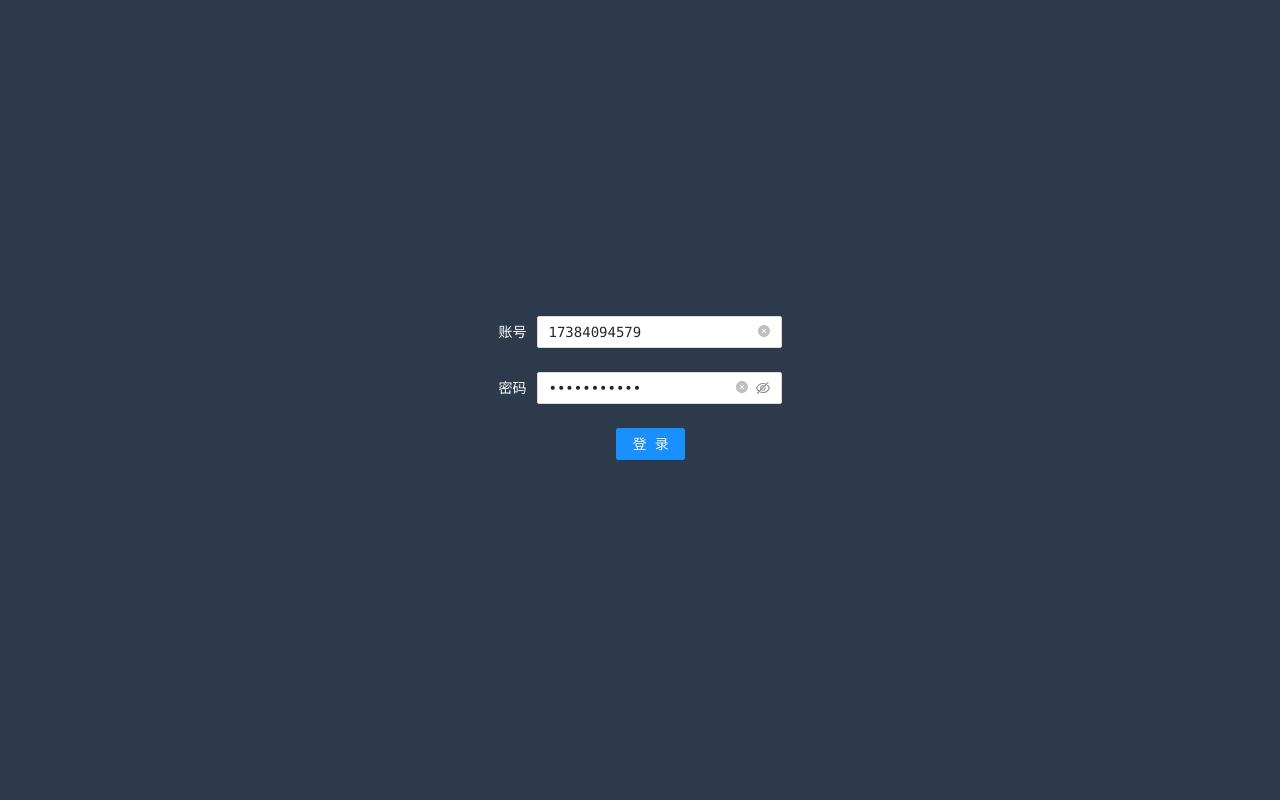
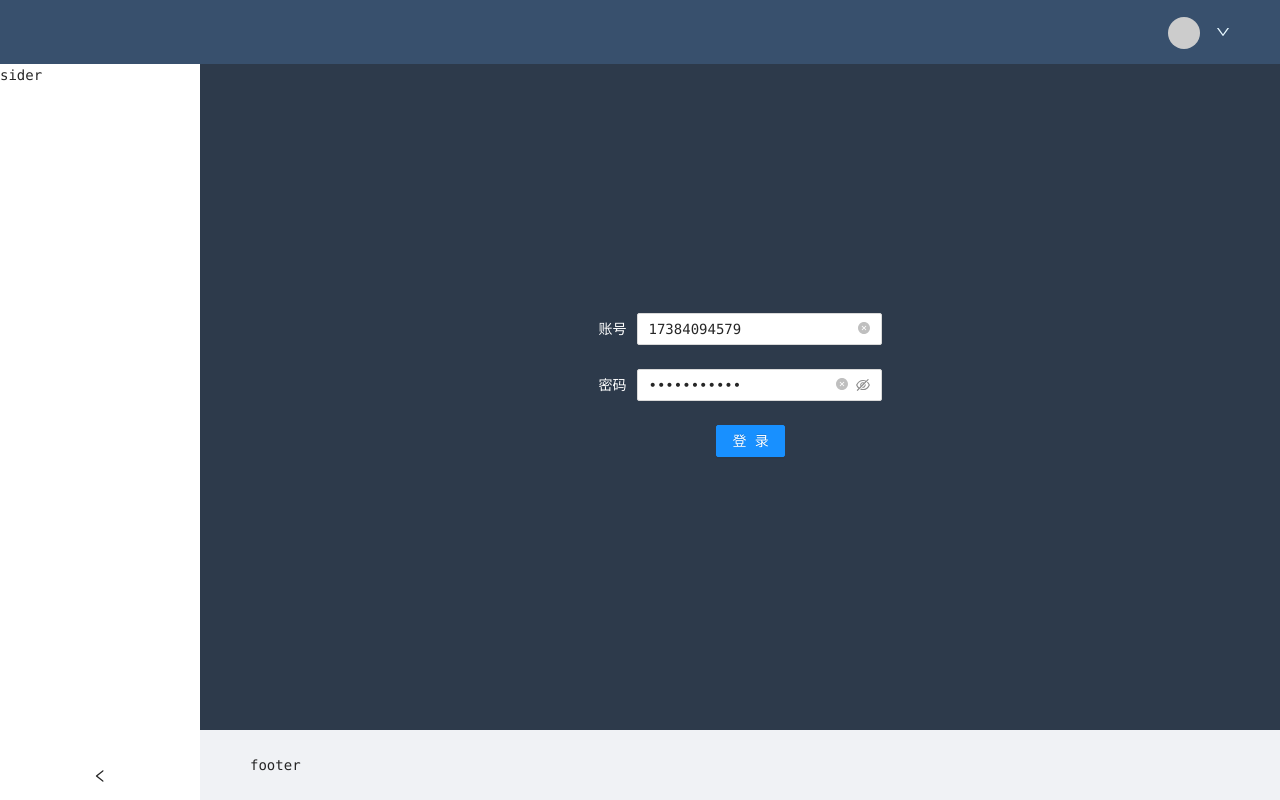
Before and after one commit to FourKress/stadium-admin, a React (Create React App) app: page /#/login in a window 1280 px wide. Built offline with nearby package versions, Linux system fonts and the light colour scheme.

Commit message:
feat: 布局

```diff
--- a/src/App.js
+++ b/src/App.js
@@ -1,7 +1,25 @@
 import routes from './routes';
+import { Layout } from 'antd';
+
+import MyHeader from './components/header';
+import MyFooter from './components/footer';
+import MySider from './components/sider';
+
+const { Content } = Layout;
 
 function App() {
-  return <div className="App">{routes}</div>;
+  return (
+    <div className="App">
+      <Layout>
+        <MySider>Sider</MySider>
+        <Layout>
+          <MyHeader>Header</MyHeader>
+          <Content>{routes}</Content>
+          <MyFooter>Footer</MyFooter>
+        </Layout>
+      </Layout>
+    </div>
+  );
 }
 
 export default App;
--- a/src/assets/styles/index.scss
+++ b/src/assets/styles/index.scss
@@ -15,6 +15,10 @@ body {
   min-height: 100%;
   font-family: source-code-pro, Menlo, Monaco, Consolas, 'Courier New',
     monospace;
+
+  .ant-layout {
+    height: 100%;
+  }
 }
 
 .loading {
--- /dev/null
+++ b/src/components/footer/index.jsx
@@ -0,0 +1,13 @@
+import { Layout } from 'antd';
+
+const { Footer } = Layout;
+
+function MyFooter() {
+  return (
+    <Footer>
+      <div>footer</div>
+    </Footer>
+  );
+}
+
+export default MyFooter;
--- /dev/null
+++ b/src/components/header/index.jsx
@@ -0,0 +1,40 @@
+import { useNavigate } from 'react-router-dom';
+import { Layout, Avatar, Space, Menu, Dropdown } from 'antd';
+import { DownOutlined } from '@ant-design/icons';
+import './index.scss';
+const { Header } = Layout;
+
+function MyHeader() {
+  const navigate = useNavigate();
+  const userInfo = JSON.parse(localStorage.getItem('userInfo') ?? '{}');
+
+  const logOut = () => {
+    localStorage.clear();
+    navigate('/login');
+  };
+
+  const menu = (
+    <Menu>
+      <Menu.Item onClick={() => logOut()}>退出登录</Menu.Item>
+    </Menu>
+  );
+
+  return (
+    <Header>
+      <div className={'wrap'}>
+        <div className={'left'}></div>
+        <div className={'right'}>
+          <Dropdown overlay={menu} placement="bottomLeft" arrow>
+            <Space>
+              <Avatar src={userInfo.avatarUrl} />
+              <span>{userInfo.nickName}</span>
+              <DownOutlined />
+            </Space>
+          </Dropdown>
+        </div>
+      </div>
+    </Header>
+  );
+}
+
+export default MyHeader;
--- /dev/null
+++ b/src/components/header/index.scss
@@ -0,0 +1,15 @@
+.ant-layout-header {
+  color: #e6f7ff;
+  background-color: #38506d;
+
+  .wrap {
+    display: flex;
+    align-items: center;
+    justify-content: space-between;
+
+    .right {
+      cursor: pointer;
+      user-select: none;
+    }
+  }
+}
--- /dev/null
+++ b/src/components/sider/index.jsx
@@ -0,0 +1,14 @@
+import { Layout } from 'antd';
+import './index.scss';
+const { Sider } = Layout;
+
+function MySider() {
+  return (
+    <Sider collapsible={true} theme="light">
+      <div className={'top'}></div>
+      <div>sider</div>
+    </Sider>
+  );
+}
+
+export default MySider;
--- /dev/null
+++ b/src/components/sider/index.scss
@@ -0,0 +1,8 @@
+.ant-layout-sider {
+  //color: #fff;
+  .top {
+    width: 100%;
+    height: 64px;
+    background-color: #38506d;
+  }
+}
--- a/src/routes/index.js
+++ b/src/routes/index.js
@@ -3,8 +3,8 @@ import { Route, Routes } from 'react-router-dom';
 import AuthRoute from './authRoute';
 import { Loading } from '../components/loading';
 
+const Login = lazy(() => import('../views/login'));
 const Order = lazy(() => import('../views/order'));
-const Login = lazy(() => import('../views/login'));
 const User = lazy(() => import('../views/user'));
 
 const routes = (
--- a/src/utils/axios.js
+++ b/src/utils/axios.js
@@ -1,5 +1,5 @@
 import axios from 'axios';
-import React, { Component } from 'react';
+import { Component } from 'react';
 import { message } from 'antd';
 import { createLoading, closeLoading } from '../components/loading';
 
```
